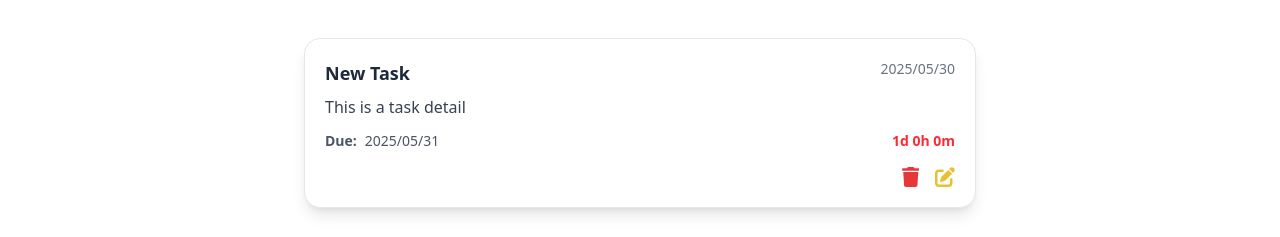
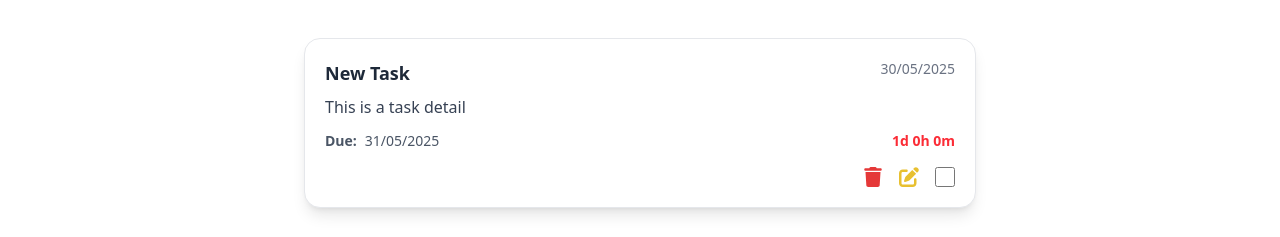
Before and after one commit to RashmithaDeSilva/TodoList, an Angular app: page / in a window 1280 px wide. Both pictures are taken after a click on the button "Add Todo". Shown: the part 214-451 px from the top of the page. Built offline with nearby package versions, Linux system fonts and the light colour scheme.

Commit message:
Setup chekbox check

```diff
--- a/src/app/components/todo/todo.html
+++ b/src/app/components/todo/todo.html
@@ -55,16 +55,35 @@
         } @else {
             <!-- View Mode -->
             <div class="flex justify-between items-start mb-2">
-                <h2 class="text-lg font-bold text-gray-800">{{ todo.title }}</h2>
-                <span class="text-sm text-gray-500">{{ formatDate(todo.createdDate) }}</span>
+                <h2 class="text-lg font-bold text-gray-800"
+                    [ngClass]="{
+                        'line-through bg-green-200': todo.completed,
+                        'bg-white': !todo.completed
+                    }" >{{ todo.title }}</h2>
+                <span class="line-through text-sm text-gray-500"
+                    [ngClass]="{
+                        'line-through': todo.completed,
+                        'bg-white': !todo.completed
+                    }" >{{ formatDate(todo.createdDate) }}</span>
             </div>
 
-            <p class="text-gray-700 mb-3">{{ todo.body }}</p>
+            <p class="text-gray-700 mb-3"
+                [ngClass]="{
+                    'line-through': todo.completed,
+                    'bg-white': !todo.completed
+                }" >{{ todo.body }}</p>
 
             <div class="flex justify-between items-center text-sm text-gray-600 mb-4">
                 <div class="flex gap-2">
-                    <span class="font-semibold">Due:</span>
-                    <span>{{ formatDate(todo.dueDate) }}</span>
+                    <span class="font-semibold"
+                    [ngClass]="{
+                        'line-through': todo.completed,
+                        'bg-white': !todo.completed
+                    }">Due:</span>
+                    <span [ngClass]="{
+                        'line-through': todo.completed,
+                        'bg-white': !todo.completed
+                    }" >{{ formatDate(todo.dueDate) }}</span>
                 </div>
                 <div class="text-red-500 font-semibold">
                     {{ calculateCountdown(todo.dueDate) }}
@@ -73,7 +92,7 @@
 
             <div class="flex md:justify-end gap-4 justify-start">
                 <button (click)="deleteTodo(todo.id)" class="cursor-pointer" title="Delete">
-                    <svg xmlns="http://www.w3.org/2000/svg" height="20" width="17.5" viewBox="0 0 448 512">
+                    <svg xmlns="http://www.w3.org/2000/svg" height="20" width="20" viewBox="0 0 448 512">
                         <!--!Font Awesome Free 6.7.2 by @fontawesome - https://fontawesome.com License - https://fontawesome.com/license/free Copyright 2025 Fonticons, Inc.-->
                         <path fill="#e53838" d="M135.2 17.7L128 32 32 32C14.3 32 0 46.3 0 64S14.3 96 32 96l384 0c17.7 0 32-14.3 32-32s-14.3-32-32-32l-96 0-7.2-14.3C307.4 6.8 296.3 0 284.2 0L163.8 0c-12.1 0-23.2 6.8-28.6 17.7zM416 128L32 128 53.2 467c1.6 25.3 22.6 45 47.9 45l245.8 0c25.3 0 46.3-19.7 47.9-45L416 128z"/>
                     </svg>
@@ -84,7 +103,17 @@
                         <path fill="#e8c030" d="M471.6 21.7c-21.9-21.9-57.3-21.9-79.2 0L362.3 51.7l97.9 97.9 30.1-30.1c21.9-21.9 21.9-57.3 0-79.2L471.6 21.7zm-299.2 220c-6.1 6.1-10.8 13.6-13.5 21.9l-29.6 88.8c-2.9 8.6-.6 18.1 5.8 24.6s15.9 8.7 24.6 5.8l88.8-29.6c8.2-2.7 15.7-7.4 21.9-13.5L437.7 172.3 339.7 74.3 172.4 241.7zM96 64C43 64 0 107 0 160L0 416c0 53 43 96 96 96l256 0c53 0 96-43 96-96l0-96c0-17.7-14.3-32-32-32s-32 14.3-32 32l0 96c0 17.7-14.3 32-32 32L96 448c-17.7 0-32-14.3-32-32l0-256c0-17.7 14.3-32 32-32l96 0c17.7 0 32-14.3 32-32s-14.3-32-32-32L96 64z"/>
                     </svg>
                 </button>
+
+                <input
+                    type="checkbox"
+                    [checked]="todo.completed"
+                    (change)="completedCheckbox(todo.id, $event)"
+                    class="size-5 bg-indigo-500 rounded-full"
+                />
+
             </div>
         }
     </div>
+
+
 }
--- a/src/app/components/todo/todo.ts
+++ b/src/app/components/todo/todo.ts
@@ -1,10 +1,11 @@
 import { Component, EventEmitter, OnInit, Output, signal } from '@angular/core';
 import { TodoModel } from '../../models/todo.type';
 import { TodoService } from '../../service/todos';
+import { NgClass } from '@angular/common';
 
 @Component({
   selector: 'app-todo',
-  imports: [],
+  imports: [NgClass],
   templateUrl: './todo.html'
 })
 export class TodoComponent implements OnInit {
@@ -74,7 +75,7 @@ export class TodoComponent implements OnInit {
 
   protected formatDate(date: Date): string {
     const d = new Date(date);
-    return `${d.getFullYear()}/${(d.getMonth() + 1).toString().padStart(2, '0')}/${d.getDate().toString().padStart(2, '0')}`;
+    return `${ d.getDate().toString().padStart(2, '0') }/${ (d.getMonth() + 1).toString().padStart(2, '0') }/${ d.getFullYear() }`;
   }
 
   protected calculateCountdown(dueDate: Date): string {
@@ -90,4 +91,10 @@ export class TodoComponent implements OnInit {
     return `${days}d ${hours}h ${minutes}m`;
   }
 
+  protected async completedCheckbox(id: number, event: Event) {
+    const isChecked = (event.target as HTMLInputElement).checked;
+    await this.todoService.checkTodo(id, isChecked);
+    await this.loadTodos();
+  }
+
 }
--- a/src/app/home/home.html
+++ b/src/app/home/home.html
@@ -16,7 +16,7 @@
     <button
       (click)="addTodo()"
       class="md:hidden bg-indigo-500 text-white font-bold py-5 px-5 rounded-full
-      hover:bg-indigo-700 transition-all duration-300 fixed right-12 bottom-8"
+      hover:bg-indigo-700 transition-all duration-300 fixed right-12 bottom-20"
     >
       <svg xmlns="http://www.w3.org/2000/svg" x="0px" y="0px" width="24" height="24" viewBox="0,0,256,256">
         <g fill="#ffffff" fill-rule="evenodd" stroke="none" stroke-width="1" stroke-linecap="butt" stroke-linejoin="miter" stroke-miterlimit="10" stroke-dasharray="" stroke-dashoffset="0" font-family="none" font-weight="none" font-size="none" text-anchor="none" style="mix-blend-mode: normal">
--- a/src/app/service/todos.ts
+++ b/src/app/service/todos.ts
@@ -144,4 +144,30 @@ export class TodoService {
     });
   }
 
+  // Check todo
+  async checkTodo(todoId: number, value: boolean): Promise<void> {
+    await this.waitForDB();
+    return new Promise((resolve, reject) => {
+      if (!this.db) return reject('DB not ready');
+
+      const tx = this.db.transaction('todos', 'readwrite');
+      const store = tx.objectStore('todos');
+      const getRequest = store.get(todoId);
+
+      getRequest.onsuccess = () => {
+        const todo = getRequest.result;
+        if (!todo) {
+          return reject(`Todo with ID ${ todoId } not found`);
+        }
+
+        todo.completed = value;
+        store.put(todo);
+      };
+
+      getRequest.onerror = () => reject(getRequest.error);
+      tx.oncomplete = () => resolve();
+      tx.onerror = () => reject(tx.error);
+    });
+  }
+
 }
```
